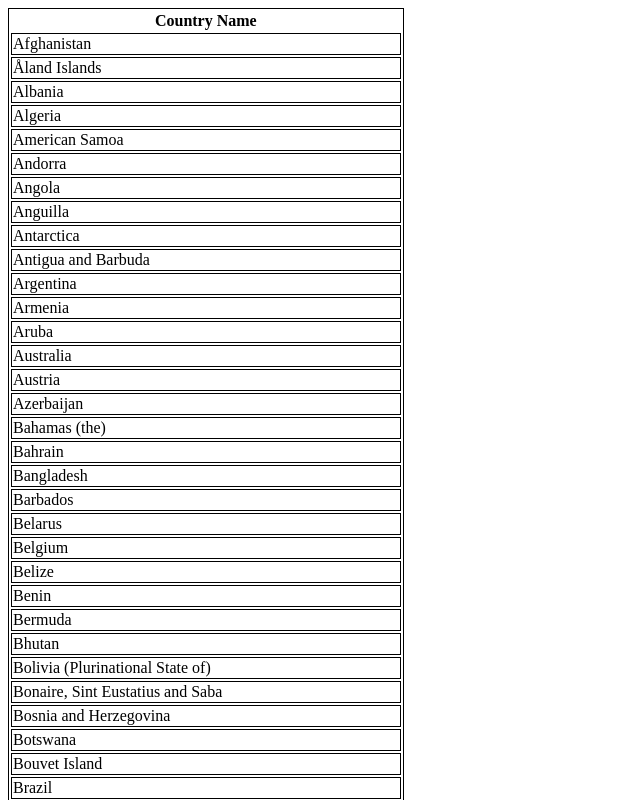
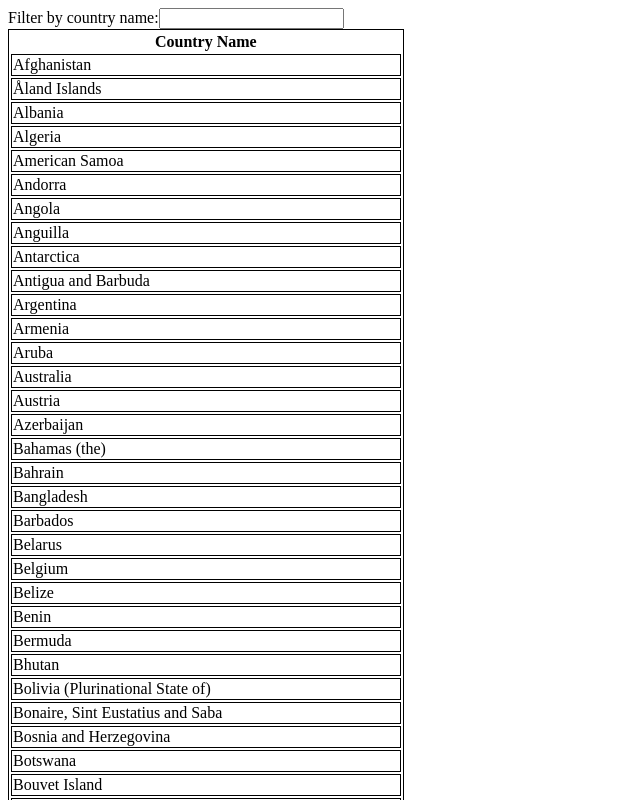
Before and after one commit to Salm9n/country-website-nextjs, a Next.js app: page /posts/country in a window 1280 px wide. Shown: the top 800 px of the page, without its empty margins (0-640 px from the left). Built offline with nearby package versions, Linux system fonts and the light colour scheme.

Commit message:
Added filter by country name on the second country list

```diff
--- a/package.json
+++ b/package.json
@@ -10,6 +10,7 @@
   },
   "dependencies": {
     "@material-ui/core": "^4.11.4",
+    "create-react-class": "^15.7.0",
     "next": "11.0.1",
     "react": "17.0.2",
     "react-dom": "17.0.2"
--- a/pages/posts/country.js
+++ b/pages/posts/country.js
@@ -1,7 +1,7 @@
 import React from 'react';
 //import SimpleListMenu from '../menu/SimpleMenuListMenu'; // < Material UI element
 
-let rows = [
+let countryList = [
   "Afghanistan",
   "Åland Islands",
   "Albania",
@@ -254,13 +254,17 @@ let rows = [
 ];
 
 export default class MyTable extends React.Component {
+  constructor(props) {
+    super(props);
+    this.state= {country: countryList};
+  }
 
-  createTable = () => {
+  createTable = (array) => {
 
     let table = []
-    for (let i = 0; i < rows.length; i++) {
+    for (let i = 0; i < array.length; i++) {
       let children = []
-      children.push(<td style={{border: '1px solid black'}}>{rows[i]}</td>)
+      children.push(<td style={{border: '1px solid black'}}>{array[i]}</td>)
       table.push(<tr>{children}</tr>)
     }
     return table
@@ -268,11 +272,36 @@ export default class MyTable extends React.Component {
   }
 
   render() {
+
+    const onChange = (event) => {
+      console.log(event.target.value)
+      const value = event.target.value
+
+      const newArray = countryList.filter(function (e) {
+        return e.includes(value)
+      });
+
+      this.setState({
+        country: newArray
+      })
+
+
+        console.log([...newArray.values()])
+
+      };
+
     return(
+    <>
+    <label for="country">Filter by country name:</label>
+    <input
+     type="text"
+     id="filter"
+     onChange= {onChange}></input>
       <table style={{border: '1px solid black'}}>
         <th>Country Name</th>
-        {this.createTable()}
+        {this.createTable(this.state.country)}
       </table>
+    </>
     )
   }
 
```
Also changed, not shown: 1 other file (tests, documents, lock files or other folders).
